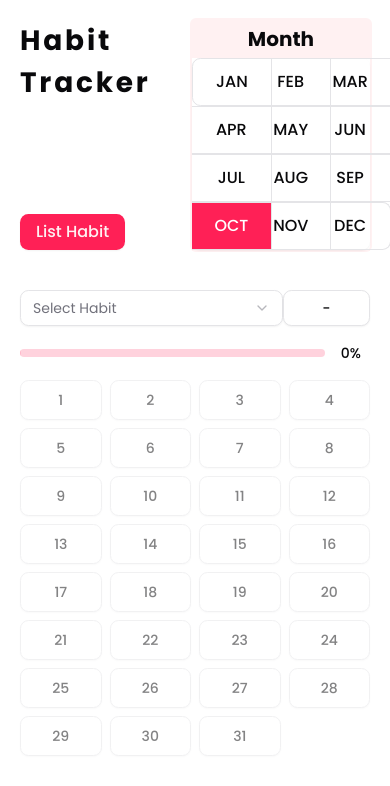
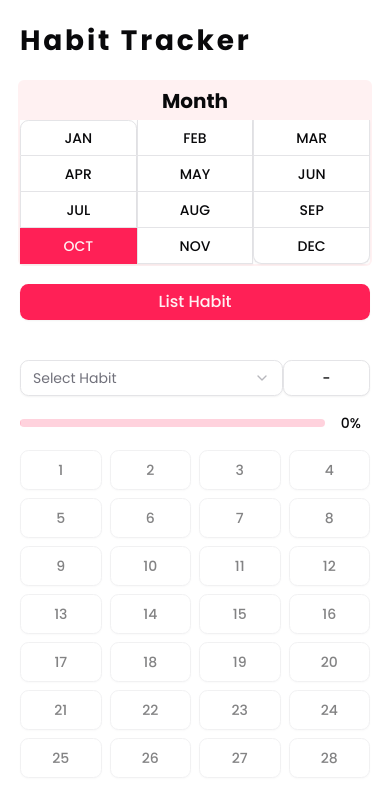
Before and after one commit to Fadhil-Sabar/habit-tracker, a SvelteKit app: page / in a window 390 px wide. Shown: the top 786 px of the page. Built offline with nearby package versions, Linux system fonts and the light colour scheme.

Commit message:
[FIX] responsive layout for month and list habit

```diff
--- a/package.json
+++ b/package.json
@@ -24,7 +24,7 @@
 		"@tailwindcss/typography": "^0.5.18",
 		"@tailwindcss/vite": "^4.1.13",
 		"@types/node": "^22",
-		"bits-ui": "^2.11.5",
+		"bits-ui": "^2.15.2",
 		"clsx": "^2.1.1",
 		"eslint": "^9.36.0",
 		"eslint-config-prettier": "^10.1.8",
@@ -36,7 +36,7 @@
 		"svelte": "^5.39.5",
 		"svelte-check": "^4.3.2",
 		"tailwind-merge": "^3.3.1",
-		"tailwind-variants": "^3.1.1",
+		"tailwind-variants": "^3.2.2",
 		"tailwindcss": "^4.1.13",
 		"tw-animate-css": "^1.4.0",
 		"typescript": "^5.9.2",
--- /dev/null
+++ b/src/lib/components/ui/button-group/button-group-separator.svelte
@@ -0,0 +1,20 @@
+<script lang="ts">
+	import { cn } from "$lib/utils.js";
+	import type { ComponentProps } from "svelte";
+	import { Separator } from "$lib/components/ui/separator/index.js";
+
+	let {
+		ref = $bindable(null),
+		class: className,
+		orientation = "vertical",
+		...restProps
+	}: ComponentProps<typeof Separator> = $props();
+</script>
+
+<Separator
+	bind:ref
+	data-slot="button-group-separator"
+	{orientation}
+	class={cn("bg-input relative !m-0 self-stretch data-[orientation=vertical]:h-auto", className)}
+	{...restProps}
+/>
--- /dev/null
+++ b/src/lib/components/ui/button-group/button-group-text.svelte
@@ -0,0 +1,30 @@
+<script lang="ts">
+	import { cn, type WithElementRef } from "$lib/utils.js";
+	import type { HTMLAttributes } from "svelte/elements";
+	import type { Snippet } from "svelte";
+
+	let {
+		ref = $bindable(null),
+		class: className,
+		child,
+		...restProps
+	}: WithElementRef<HTMLAttributes<HTMLDivElement>> & {
+		child?: Snippet<[{ props: Record<string, unknown> }]>;
+	} = $props();
+
+	const mergedProps = $derived({
+		...restProps,
+		class: cn(
+			"bg-muted flex items-center gap-2 rounded-md border px-4 text-sm font-medium shadow-xs [&_svg]:pointer-events-none [&_svg:not([class*='size-'])]:size-4",
+			className
+		),
+	});
+</script>
+
+{#if child}
+	{@render child({ props: mergedProps })}
+{:else}
+	<div bind:this={ref} {...mergedProps}>
+		{@render mergedProps.children?.()}
+	</div>
+{/if}
--- /dev/null
+++ b/src/lib/components/ui/button-group/button-group.svelte
@@ -0,0 +1,46 @@
+<script lang="ts" module>
+	import { tv, type VariantProps } from "tailwind-variants";
+
+	export const buttonGroupVariants = tv({
+		base: "flex w-fit items-stretch has-[>[data-slot=button-group]]:gap-2 [&>*]:focus-visible:relative [&>*]:focus-visible:z-10 has-[select[aria-hidden=true]:last-child]:[&>[data-slot=select-trigger]:last-of-type]:rounded-e-md [&>[data-slot=select-trigger]:not([class*='w-'])]:w-fit [&>input]:flex-1",
+		variants: {
+			orientation: {
+				horizontal:
+					"[&>*:not(:first-child)]:rounded-s-none [&>*:not(:first-child)]:border-s-0 [&>*:not(:last-child)]:rounded-e-none",
+				vertical:
+					"flex-col [&>*:not(:first-child)]:rounded-t-none [&>*:not(:first-child)]:border-t-0 [&>*:not(:last-child)]:rounded-b-none",
+			},
+		},
+		defaultVariants: {
+			orientation: "horizontal",
+		},
+	});
+
+	export type ButtonGroupOrientation = VariantProps<typeof buttonGroupVariants>["orientation"];
+</script>
+
+<script lang="ts">
+	import { cn, type WithElementRef } from "$lib/utils.js";
+	import type { HTMLAttributes } from "svelte/elements";
+
+	let {
+		ref = $bindable(null),
+		class: className,
+		children,
+		orientation = "horizontal",
+		...restProps
+	}: WithElementRef<HTMLAttributes<HTMLDivElement>> & {
+		orientation?: ButtonGroupOrientation;
+	} = $props();
+</script>
+
+<div
+	bind:this={ref}
+	role="group"
+	data-slot="button-group"
+	data-orientation={orientation}
+	class={cn(buttonGroupVariants({ orientation }), className)}
+	{...restProps}
+>
+	{@render children?.()}
+</div>
--- /dev/null
+++ b/src/lib/components/ui/button-group/index.ts
@@ -0,0 +1,13 @@
+import Root from "./button-group.svelte";
+import Text from "./button-group-text.svelte";
+import Separator from "./button-group-separator.svelte";
+
+export {
+	Root,
+	Text,
+	Separator,
+	//
+	Root as ButtonGroup,
+	Text as ButtonGroupText,
+	Separator as ButtonGroupSeparator,
+};
--- a/src/lib/components/ui/separator/separator.svelte
+++ b/src/lib/components/ui/separator/separator.svelte
@@ -14,7 +14,7 @@
 	bind:ref
 	data-slot={dataSlot}
 	class={cn(
-		"bg-border shrink-0 data-[orientation=horizontal]:h-px data-[orientation=vertical]:h-full data-[orientation=horizontal]:w-full data-[orientation=vertical]:w-px",
+		"bg-border shrink-0 data-[orientation=horizontal]:h-px data-[orientation=horizontal]:w-full data-[orientation=vertical]:h-full data-[orientation=vertical]:w-px",
 		className
 	)}
 	{...restProps}
--- a/src/routes/+page.svelte
+++ b/src/routes/+page.svelte
@@ -32,6 +32,7 @@
 		SelectTrigger
 	} from '$lib/components/ui/select';
 	import { Label } from '$lib/components/ui/label';
+	import { ButtonGroup } from '$lib/components/ui/button-group';
 
 	const months: Months[] = [
 		Months.JAN,
@@ -132,11 +133,25 @@
 </script>
 
 <div class="my-5 text-[16px] md:m-10">
-	<div class="mx-5 flex flex-row justify-between md:mx-0">
-		<div class="flex flex-col items-start justify-between">
-			<span class="text-[1.75em] font-bold tracking-widest">Habit Tracker</span>
+	<div class="mx-5 grid grid-cols-1 justify-between gap-5 md:mx-0 md:grid-cols-3">
+		<span class="text-[1.75em] font-bold tracking-widest md:col-span-2">Habit Tracker</span>
+
+		<div class="flex flex-col rounded ring-2 ring-primary-foreground md:row-span-2 md:min-w-auto">
+			<span class="bg-primary-foreground py-1 text-center text-[1.25em] font-bold">Month</span>
+			<ButtonGroup class="grid w-full grid-cols-3" orientation="vertical">
+				{#each months as month}
+					<Button
+						variant={currentMonth === month ? 'default' : 'outline'}
+						onclick={() => {
+							currentMonth = month;
+						}}>{month}</Button
+					>
+				{/each}
+			</ButtonGroup>
+		</div>
+
 		<Popover>
-				<PopoverTrigger class={buttonVariants({ variant: 'default' }) + ' text-[1em]'}
+			<PopoverTrigger class={buttonVariants({ variant: 'default' }) + ' mt-auto text-[1em]'}
 				>List Habit</PopoverTrigger
 			>
 			<PopoverContent class="min-w-[400px]" align="start">
@@ -218,29 +233,6 @@
 				</div></PopoverContent
 			>
 		</Popover>
-		</div>
-
-		<div class="flex min-w-5/12 flex-col rounded ring-2 ring-primary-foreground md:min-w-auto">
-			<span class="bg-primary-foreground py-1 text-center text-[1.25em] font-bold">Month</span>
-			<ToggleGroup type="multiple">
-				<ToggleGroup
-					type="single"
-					bind:value={currentMonth}
-					variant="outline"
-					class="grid grid-cols-3 md:grid-cols-6"
-				>
-					{#each months as month}
-						<ToggleGroupItem
-							class={`transition-colors ${currentMonth === month && 'bg-primary! text-white!'} h-12 w-20 cursor-pointer text-[1em] font-medium`}
-							value={month}
-							aria-label={`Select ${month}`}
-						>
-							{month}
-						</ToggleGroupItem>
-					{/each}
-				</ToggleGroup>
-			</ToggleGroup>
-		</div>
 	</div>
 
 	<div class="mx-5 mt-10 hidden md:block">
```
Also changed, not shown: 1 other file (tests, documents, lock files or other folders). Lines whose indentation alone changed are shown as unchanged.
